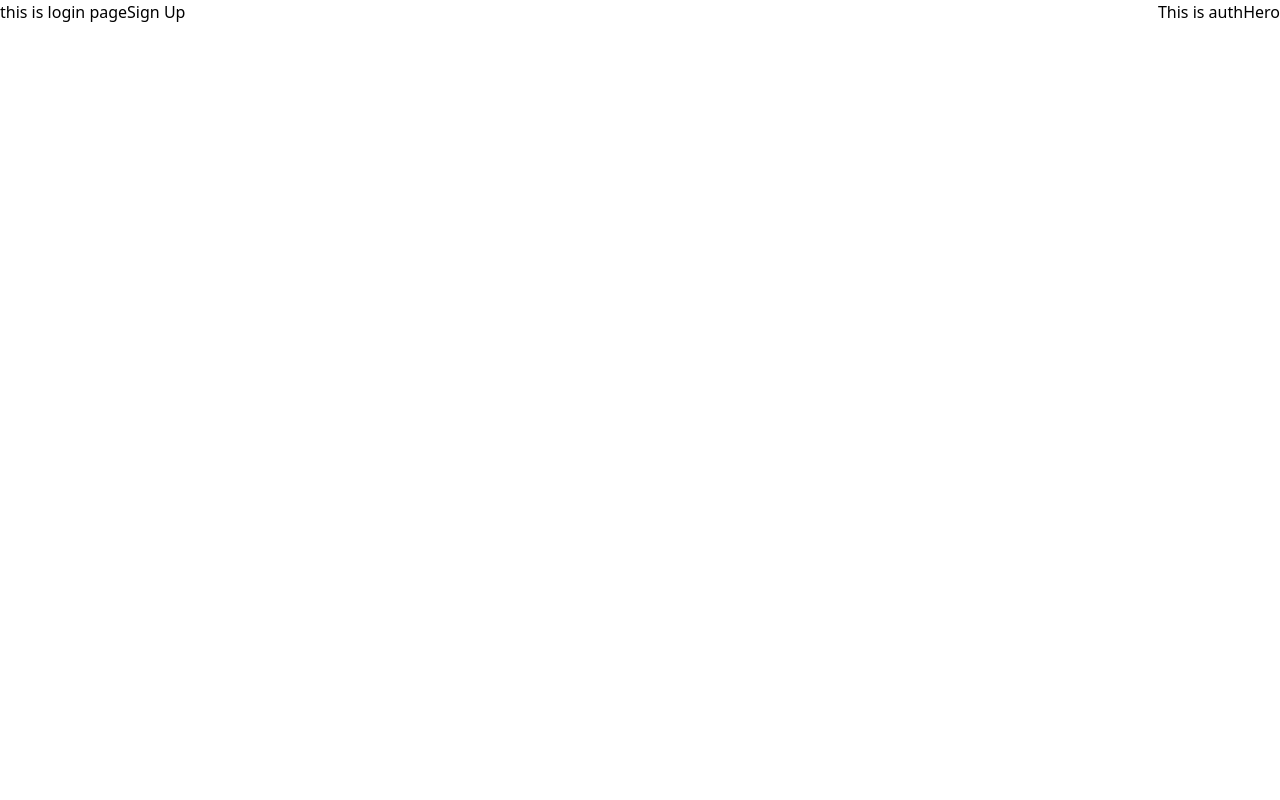
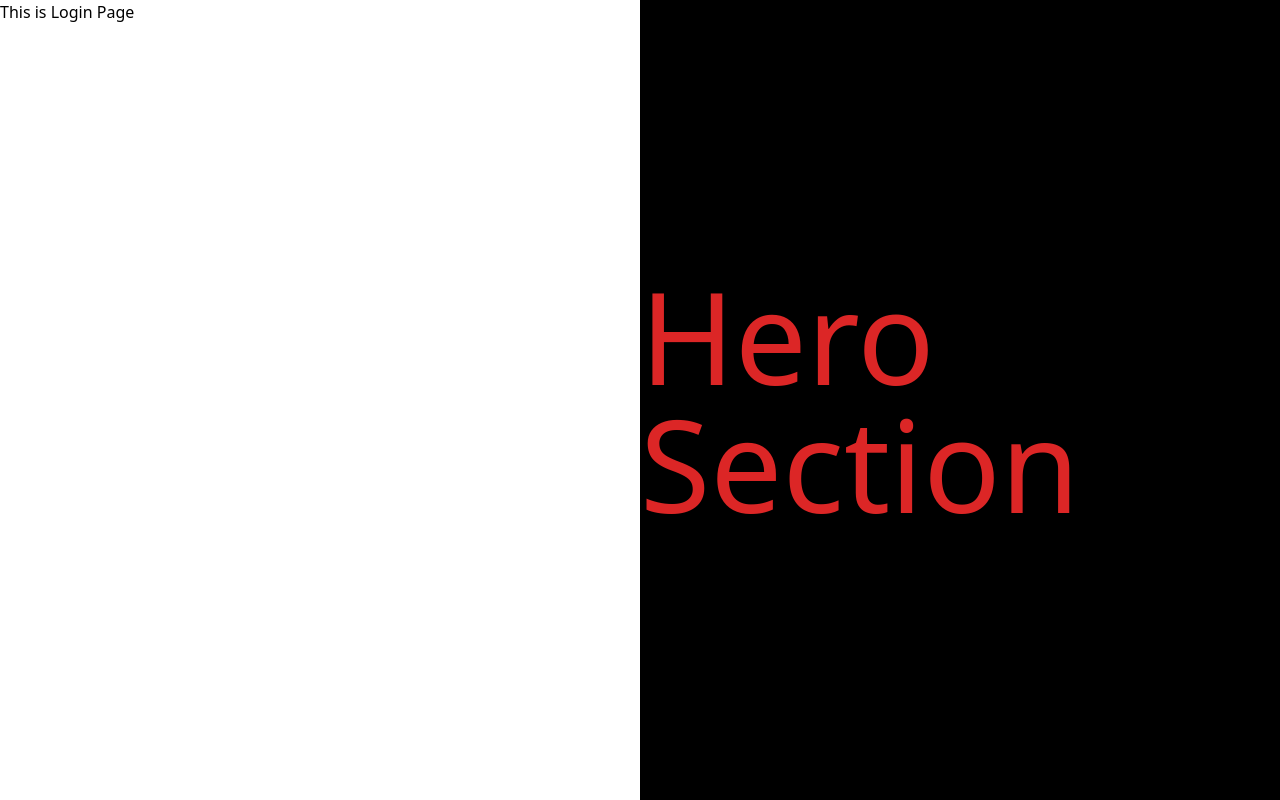
Before and after one commit to tanishqgup/Devslane-Project, a React (Create React App) app: page /login in a window 1280 px wide. Built offline with nearby package versions, Linux system fonts and the light colour scheme.

Commit message:
changes done

```diff
--- a/package.json
+++ b/package.json
@@ -12,12 +12,15 @@
     "@types/react": "^17.0.14",
     "@types/react-dom": "^17.0.9",
     "@types/react-router-dom": "^5.1.8",
+    "formik": "^2.2.9",
     "react": "^17.0.2",
     "react-dom": "^17.0.2",
+    "react-icons": "^4.2.0",
     "react-router-dom": "^5.2.0",
     "react-scripts": "4.0.3",
     "typescript": "^4.3.5",
-    "web-vitals": "^1.1.2"
+    "web-vitals": "^1.1.2",
+    "yup": "^0.32.9"
   },
   "scripts": {
     "start": "craco start",
--- a/src/components/AuthHero.tsx
+++ b/src/components/AuthHero.tsx
@@ -5,8 +5,8 @@ interface Props {}
 const AuthHero: FC<Props> = (props) => {
     console.log("auth hero rendering");
     return (
-        <div>
-            This is authHero
+        <div className="bg-black w-1/2 h-screen flex items-center justify-center">
+            <h1 className="text-9xl text-red-600">Hero Section</h1>
         </div>
     );
 };
--- /dev/null
+++ b/src/components/Input.tsx
@@ -0,0 +1,45 @@
+import { FC, InputHTMLAttributes, memo } from "react";
+
+interface Props extends InputHTMLAttributes<HTMLInputElement> {
+  touched?: boolean;
+  error?: string;
+  placeholder: string;
+  id: string;
+  children?: React.ReactElement;
+}
+
+const Input: FC<Props> = ({
+  touched,
+  error,
+  id,
+  children,
+  placeholder,
+  ...rest
+}) => {
+  return (
+    <div className="h-20 mb-1 pt-3 pb-6">
+      {id && placeholder && (
+        <label htmlFor={id} className="sr-only">
+          {placeholder}
+        </label>
+      )}
+      {children}
+      <input
+        id={id}
+        {...rest}
+        required
+        className={
+          "relative appearance-none rounded-none block p-10 w-full h-12 pl-10 py-5 border-b border-gray-300 placeholder-gray-300 text-gray-900 focus:outline-none focus:ring-indigo-500  focus:border-indigo-500 focus:z-10 sm:text-sm "
+        }
+        placeholder={placeholder}
+      />
+      {touched && (
+        <div className="text-red-600 font-semibold ml-10 mt-1">{error}</div>
+      )}
+    </div>
+  );
+};
+
+Input.defaultProps = {};
+
+export default memo(Input);
--- a/src/pages/Login.page.tsx
+++ b/src/pages/Login.page.tsx
@@ -1,14 +1,11 @@
 import { FC, memo } from "react"
-import { Link } from "react-router-dom";
 
 interface Props {}
 
 const Login: FC<Props> = (props) => {
-    console.log("login page rendering");
     return (
         <div>
-            this is login page
-            <Link to="/signup">Sign Up</Link>
+            This is Login Page
         </div>
     );
 };
--- a/src/pages/Signup.page.tsx
+++ b/src/pages/Signup.page.tsx
@@ -1,14 +1,11 @@
 import { FC, memo } from "react"
-import { Link } from "react-router-dom";
 
 interface Props {}
 
 const Signup: FC<Props> = (props) => {
-    console.log("sign up page rendering");
     return (
         <div>
-            this is signup page
-            <Link to="/login">login In</Link>
+            This is Signup page
         </div>
     );
 };
```
Also changed, not shown: 1 other file (tests, documents, lock files or other folders).
